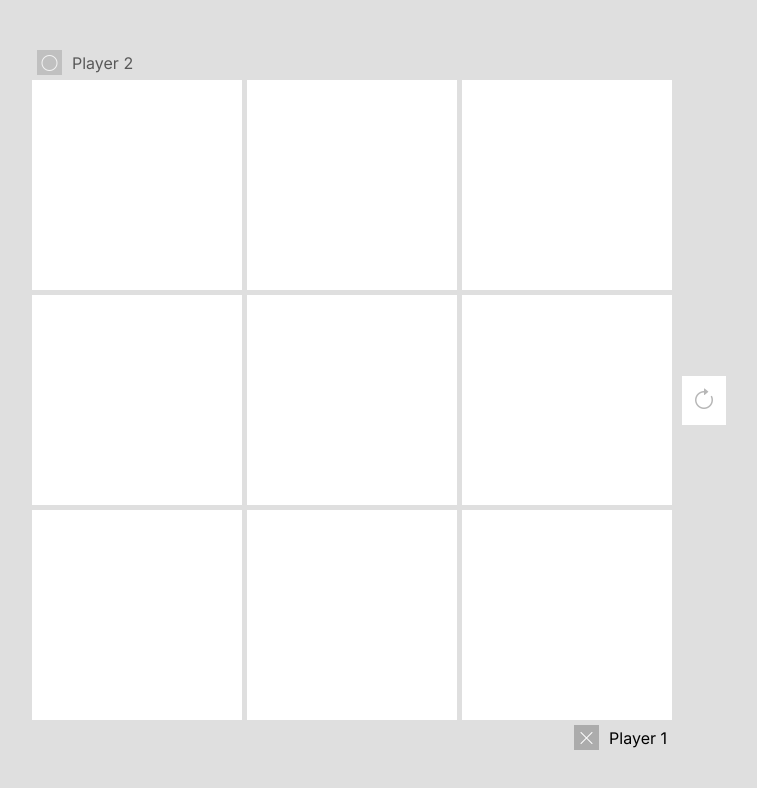
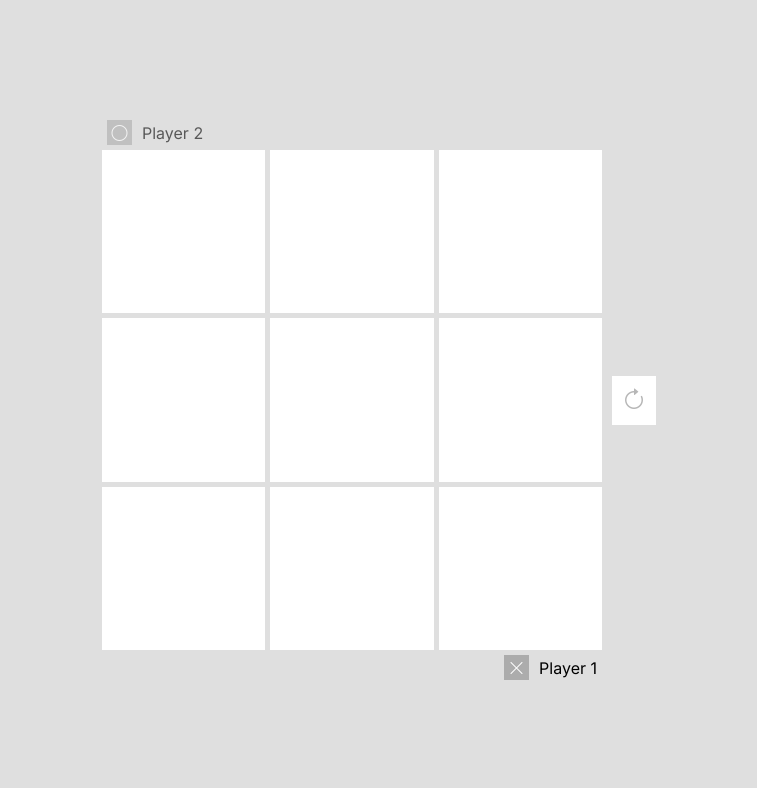
Before and after one commit to Danrley-Ruan-Saquetti/tic-tac-toe, a plain HTML site: page index.html in a window 1280 px wide. Shown: the whole page, without its empty margins (261-1018 px from the left). Drawn offline with nearby package versions, Linux system fonts and the light colour scheme.

Commit message:
Update style.css

```diff
--- a/style.css
+++ b/style.css
@@ -121,8 +121,8 @@ body {
     display: grid;
     gap: 5px;
     grid-template-columns: repeat(3, 1fr);
-    width: clamp(50vw, 500px, 70vw);
-    height: clamp(50vw, 500px, 70vw);
+    width: clamp(30vw, 500px, 70vw);
+    height: clamp(30vw, 500px, 70vw);
 }
 
 .table .house {
```
